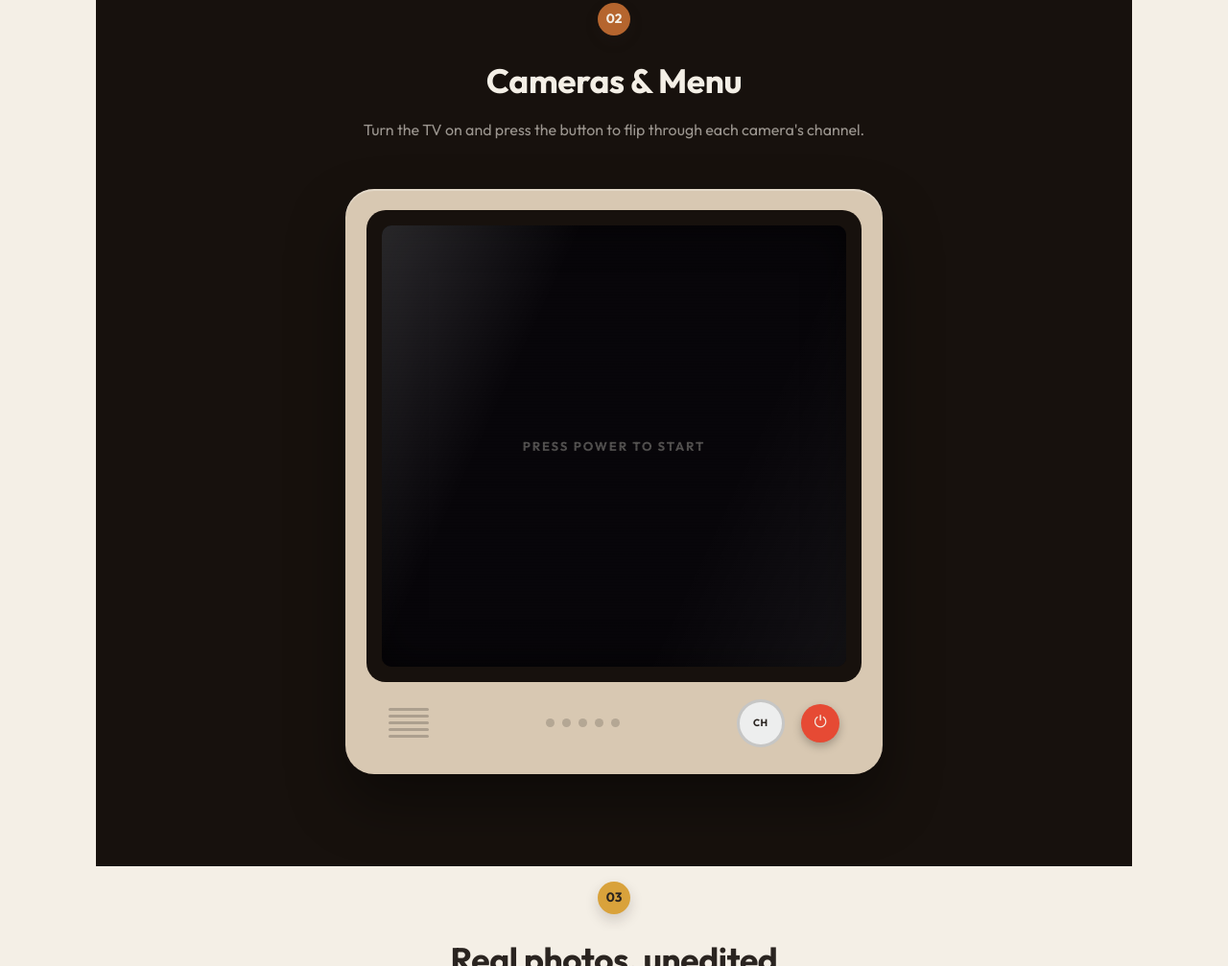
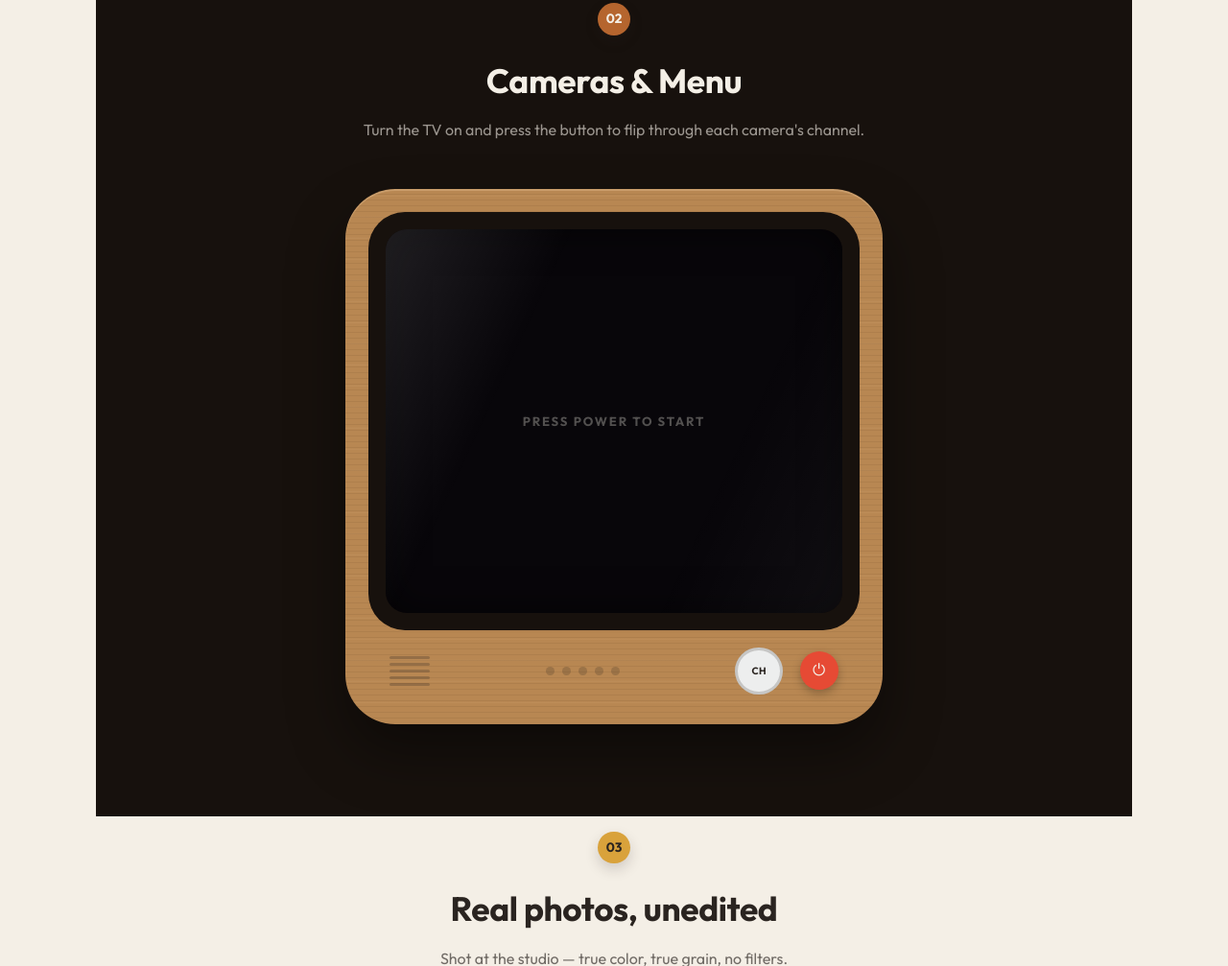
Before and after one commit to tthanhtran1603-glitch/oo-polaroid-site, a plain HTML site: page index.html in a window 1280 px wide. Shown: the part 1211-2218 px from the top of the page at 96% size. Drawn offline with Linux system fonts and the light colour scheme.

Commit message:
Give the TV set a wood-grain case, rounder shape, and lighter scanlines
Case switches from plain beige to a honey wood-tone with a subtle
grain texture (per user request for a wood-paneled vintage TV look).
Rounds every corner much more (52px/38px/22px radii) so it reads as a
chunky vintage object instead of a square box, and scanline opacity
drops from 0.14 to 0.05 with multiply blending so on-screen pricing
text stays fully legible.

```diff
--- a/css/style.css
+++ b/css/style.css
@@ -477,24 +477,27 @@ img { max-width: 100%; display: block; }
 .tv { max-width: 560px; margin: 0 auto; }
 
 .tv__set {
-  background: var(--beige);
-  border-radius: 30px;
-  padding: 1.4rem;
-  box-shadow: 0 30px 60px rgba(0, 0, 0, 0.4), inset 0 2px 0 rgba(255, 255, 255, 0.3);
+  background:
+    repeating-linear-gradient(0deg, rgba(74, 46, 20, 0.09) 0px, rgba(74, 46, 20, 0.09) 1px, transparent 1px, transparent 6px),
+    repeating-linear-gradient(0deg, rgba(255, 224, 178, 0.08) 0px, transparent 2px, transparent 22px),
+    var(--honey);
+  border-radius: 52px;
+  padding: 1.5rem;
+  box-shadow: 0 30px 60px rgba(0, 0, 0, 0.4), inset 0 2px 0 rgba(255, 224, 178, 0.25);
 }
 
 .tv__screen-frame {
   position: relative;
   background: var(--noir);
-  border-radius: 20px;
-  padding: 16px;
+  border-radius: 38px;
+  padding: 18px;
 }
 
 .tv__screen {
   position: relative;
-  height: 460px;
+  height: 400px;
   background: #08060a;
-  border-radius: 10px;
+  border-radius: 22px;
   overflow: hidden;
   box-shadow: inset 0 0 40px rgba(0, 0, 0, 0.6);
 }
@@ -548,19 +551,20 @@ img { max-width: 100%; display: block; }
 
 .tv__scanlines {
   position: absolute;
-  inset: 16px;
-  border-radius: 10px;
+  inset: 18px;
+  border-radius: 22px;
   pointer-events: none;
   z-index: 4;
-  background: repeating-linear-gradient(0deg, rgba(0, 0, 0, 0.14) 0px, rgba(0, 0, 0, 0.14) 1px, transparent 1px, transparent 3px);
+  mix-blend-mode: multiply;
+  background: repeating-linear-gradient(0deg, rgba(0, 0, 0, 0.05) 0px, rgba(0, 0, 0, 0.05) 1px, transparent 1px, transparent 4px);
 }
 .tv__glare {
   position: absolute;
-  inset: 16px;
-  border-radius: 10px;
+  inset: 18px;
+  border-radius: 22px;
   pointer-events: none;
   z-index: 4;
-  background: linear-gradient(115deg, rgba(255, 255, 255, 0.14) 0%, transparent 30%, transparent 70%, rgba(255, 255, 255, 0.05) 100%);
+  background: linear-gradient(115deg, rgba(255, 255, 255, 0.1) 0%, transparent 30%, transparent 70%, rgba(255, 255, 255, 0.04) 100%);
 }
 
 .book__hero-icon {
@@ -639,10 +643,10 @@ img { max-width: 100%; display: block; }
 .tv__power.is-on { box-shadow: 0 0 0 3px rgba(230, 74, 52, 0.35), 0 4px 10px rgba(0, 0, 0, 0.25); }
 
 @media (max-width: 640px) {
-  .tv__set { padding: 1rem; border-radius: 24px; }
-  .tv__screen-frame { padding: 12px; border-radius: 16px; }
-  .tv__screen { height: 400px; border-radius: 8px; }
-  .tv__scanlines, .tv__glare { inset: 12px; border-radius: 8px; }
+  .tv__set { padding: 1rem; border-radius: 38px; }
+  .tv__screen-frame { padding: 14px; border-radius: 28px; }
+  .tv__screen { height: 340px; border-radius: 16px; }
+  .tv__scanlines, .tv__glare { inset: 14px; border-radius: 16px; }
   .tv__channel { padding: 1.4rem 1.2rem; }
   .tv__panel { padding: 0.9rem 0.9rem 0.2rem; gap: 0.8rem; }
   .tv__knob { width: 2.7rem; height: 2.7rem; font-size: 0.6rem; }
```
